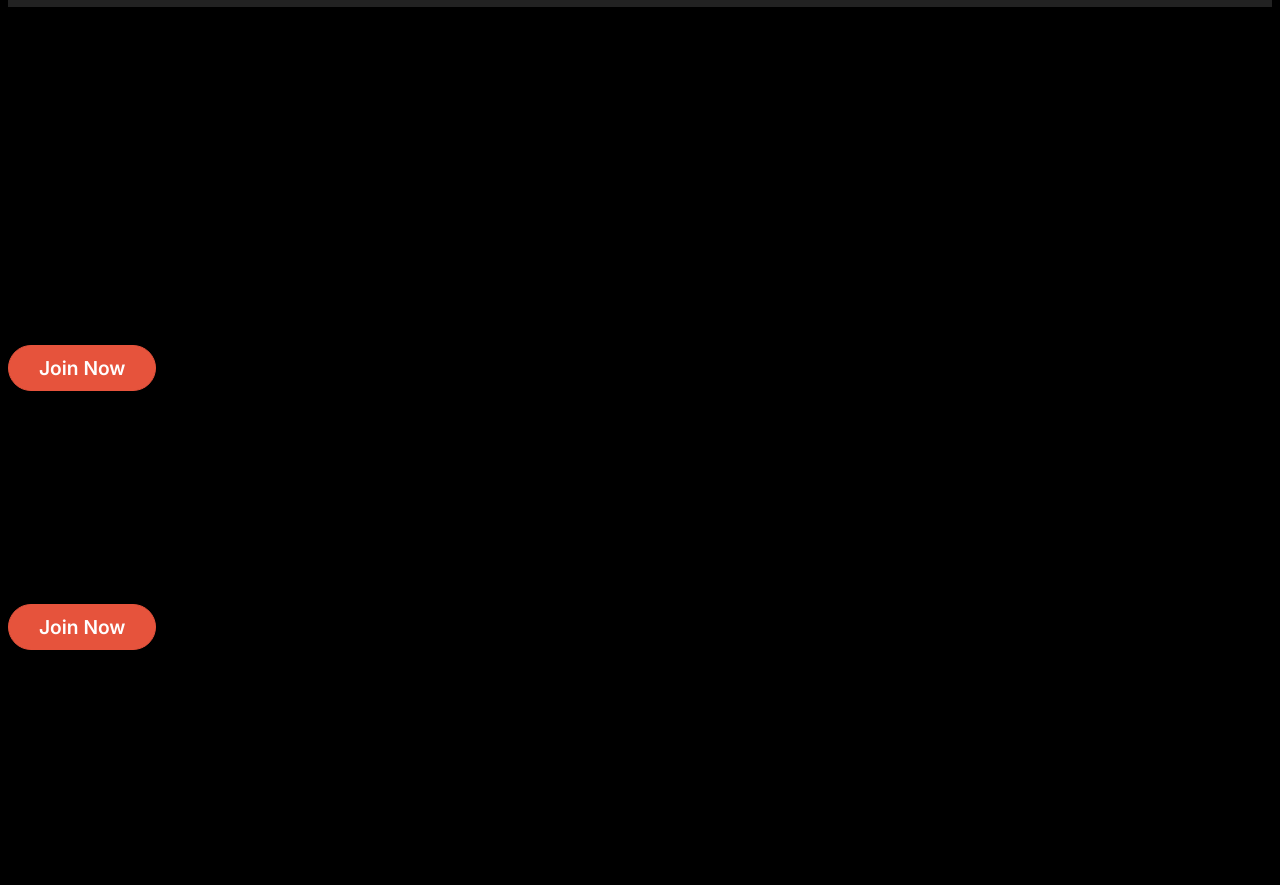
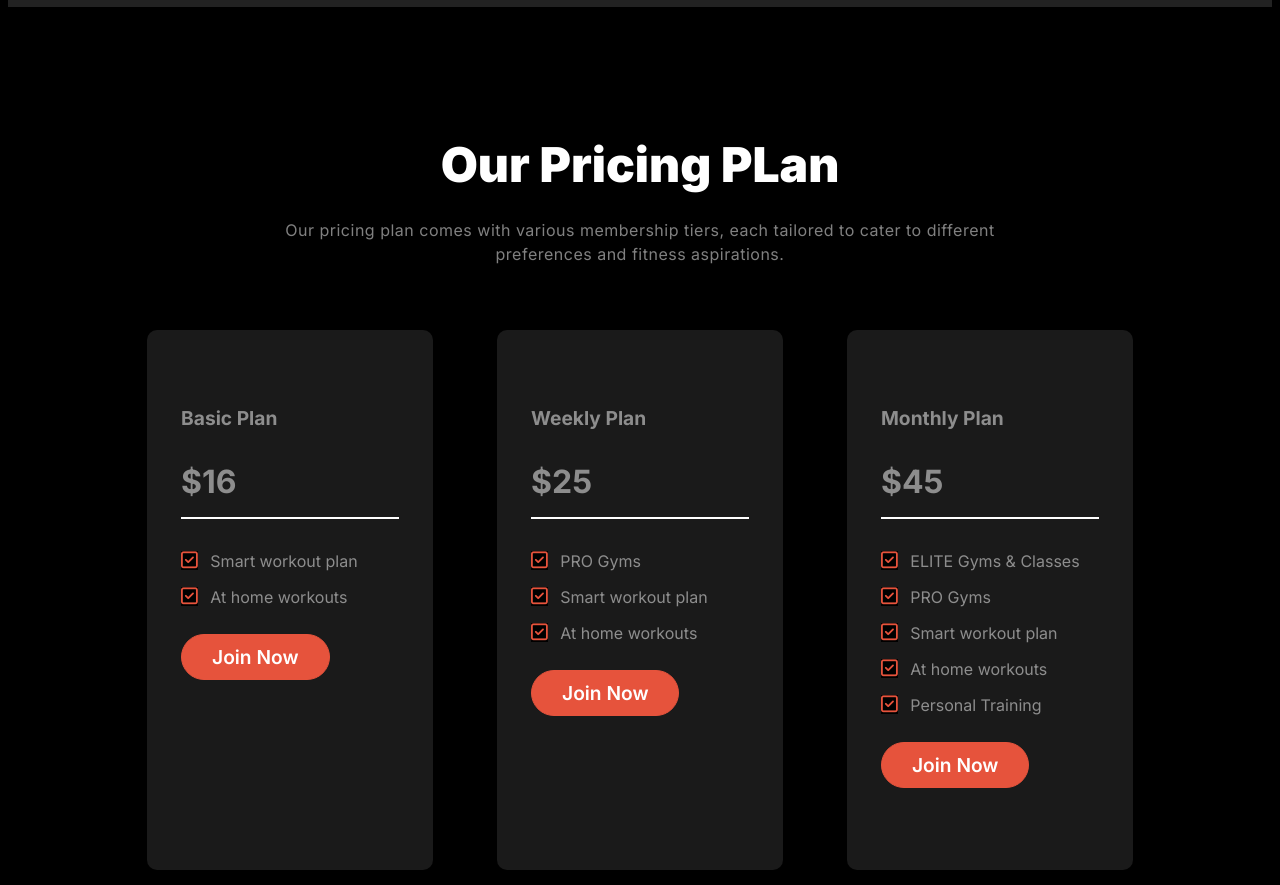
Before and after one commit to coderashik247/assignment-02, a plain HTML site: page index.html in a window 1280 px wide. Shown: the part 3040-3925 px from the top of the page. Drawn offline with Linux system fonts and the light colour scheme.

Commit message:
our pricing section added

```diff
--- a/index.html
+++ b/index.html
@@ -175,8 +175,9 @@
         <!-- This is meet-our-team-section starts here -->
         <!-- This is our pricing card section starts here -->
          <section class="our-price-section">
-            <h3 class="our-price-section-title">OUR PRICING PLAN</h3>
+            <h3 class="our-price-section-title">Our Pricing PLan</h3>
             <p class="our-price-section-description">Our pricing plan comes with various membership tiers, each tailored to cater to different preferences and fitness aspirations.</p>
+            <div class="our-price-section-chart">
                 <div class="grid-price">
                     <div class="price-card">
                         <div class="price-card-content">
@@ -190,7 +191,7 @@
                                 <i class="fa-regular fa-square-check"></i>
                                 At home workouts
                             </p>
-                        <button class="btn-primary active">Join Now</button>
+                            <button class="btn-primary active btn-price">Join Now</button>
                         </div>
                     </div>
                     <div class="price-card">
@@ -209,7 +210,7 @@
                                 <i class="fa-regular fa-square-check"></i>
                                 At home workouts
                             </p>
-                        <button class="btn-primary active">Join Now</button>
+                            <button class="btn-primary active btn-price">Join Now</button>
                         </div>
                     </div>
                     <div class="price-card">
@@ -236,10 +237,11 @@
                                 <i class="fa-regular fa-square-check"></i>
                                 Personal Training
                             </p>
-                        <button class="btn-primary active">Join Now</button>
+                            <button class="btn-primary active btn-price">Join Now</button>
                         </div>
                     </div>
 
+                </div>
             </div>
          </section>
         <!-- This is our pricing card section ends here -->
--- a/styles/style.css
+++ b/styles/style.css
@@ -182,14 +182,14 @@ span{
     text-align: center;
 }
 .change-your-habits-section-title, .run-extra-mile-section-title, .meet-our-section-title
-,.BMI-calculator-title{
+,.BMI-calculator-title,.our-price-section-title{
     color: rgb(255, 255, 255);
     font-size: 3rem;
     font-weight: 900;
     margin: 8rem 0 1.5rem;
 }
 .change-your-habits-section-description, .run-extra-mile-section-description,
-.meet-our-section-description,.BMI-calculator-description{
+.meet-our-section-description,.BMI-calculator-description,.our-price-section-description{
     color: rgba(255, 255, 255, 0.5);
     font-size: 1rem;
     font-weight: 400;
@@ -500,11 +500,83 @@ footer >p {
     font-size: 20px;
     font-weight: 400;
     letter-spacing: 0.3px;
-    background: rgba(255, 255, 255, 0.001);
+    background-color: rgba(255, 255, 255, 0.001);
     padding-bottom: 40px;
     text-align: center;
 }
 /* Meet-Our-Team Section Styles ends here */
+
+/* Our Pricing Section Styles starts here */
+.our-price-section-title{
+    text-align: center;
+}
+.our-price-section-description{
+    text-align: center;
+}
+.our-price-section-chart{
+    width: 78%;
+    margin: 0 auto;
+}
+.grid-price{
+    margin-top: 4rem;
+    display: grid;
+    grid-template-columns: repeat(3,1fr);
+    gap: 4rem;
+}
+.price-card{
+    padding: 3rem 2rem;
+    display: flex;
+    flex-direction: column;
+    background-color: rgba(255, 255, 255, .1);
+    border: 2px solid transparent;
+    border-radius: 10px;
+    transition: 0.3s;
+    transition: transform;
+}
+.price-card:hover{
+    background-color: rgba(255, 255, 255, .4);
+    border-color: rgb(230, 83, 60);
+    transform: scale(1.1,1.1);
+}
+.price-card-content{
+    flex: 1;
+    margin-bottom: 2rem;
+    background-color: rgba(255, 255, 255, .001);
+}
+.price-card h4{
+    margin-bottom: 1rem;
+    font-size: 1.2rem;
+    font-weight: 500px;
+    color: rgba(255, 255, 255, 0.5);
+    background-color: rgba(255, 255, 255, .001);
+}
+.price-card h3{
+    padding-bottom: 1rem;
+    margin-bottom: 2rem;
+    font-size: 2rem;
+    font-weight: 600px;
+    color: rgba(255, 255, 255, 0.5);
+    border-bottom: 2px solid #fff;
+    background-color: rgba(255, 255, 255, .001);
+}
+.price-card p{
+    margin-bottom: .75rem;
+    color: rgba(255, 255, 255, 0.5);
+    background-color: rgba(255, 255, 255, .001);
+}
+.price-card p i{
+    margin-right: .5rem;
+    font-size: 1.2rem;
+    color: rgb(230, 83, 60);
+}
+.btn-price{
+    margin-top: 15px;
+    margin-left: 0px;
+}
+/* .btn-price:hover{
+    background-color: rgba(255, 255, 255, .1);
+} */
+/* Our Pricing Section Styles ends here */
 
 
 /* Media Query For >= 576px device "Header Section" */
@@ -623,6 +695,9 @@ footer >p {
     .footer-one > ul{
         padding: 0;
     }
+    .grid-price{
+        grid-template-columns: repeat(1,1fr);
+    }
 
 
 }
```
Lines whose indentation alone changed are shown as unchanged.
